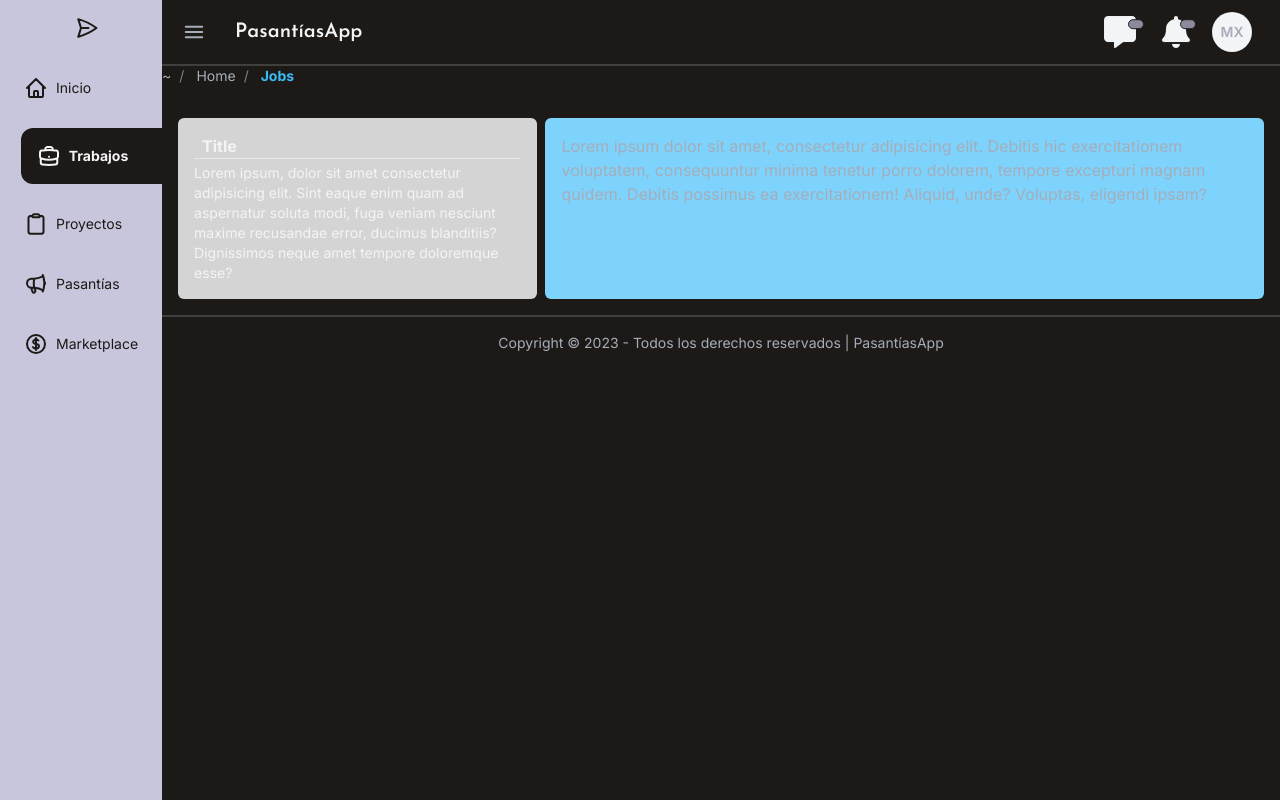
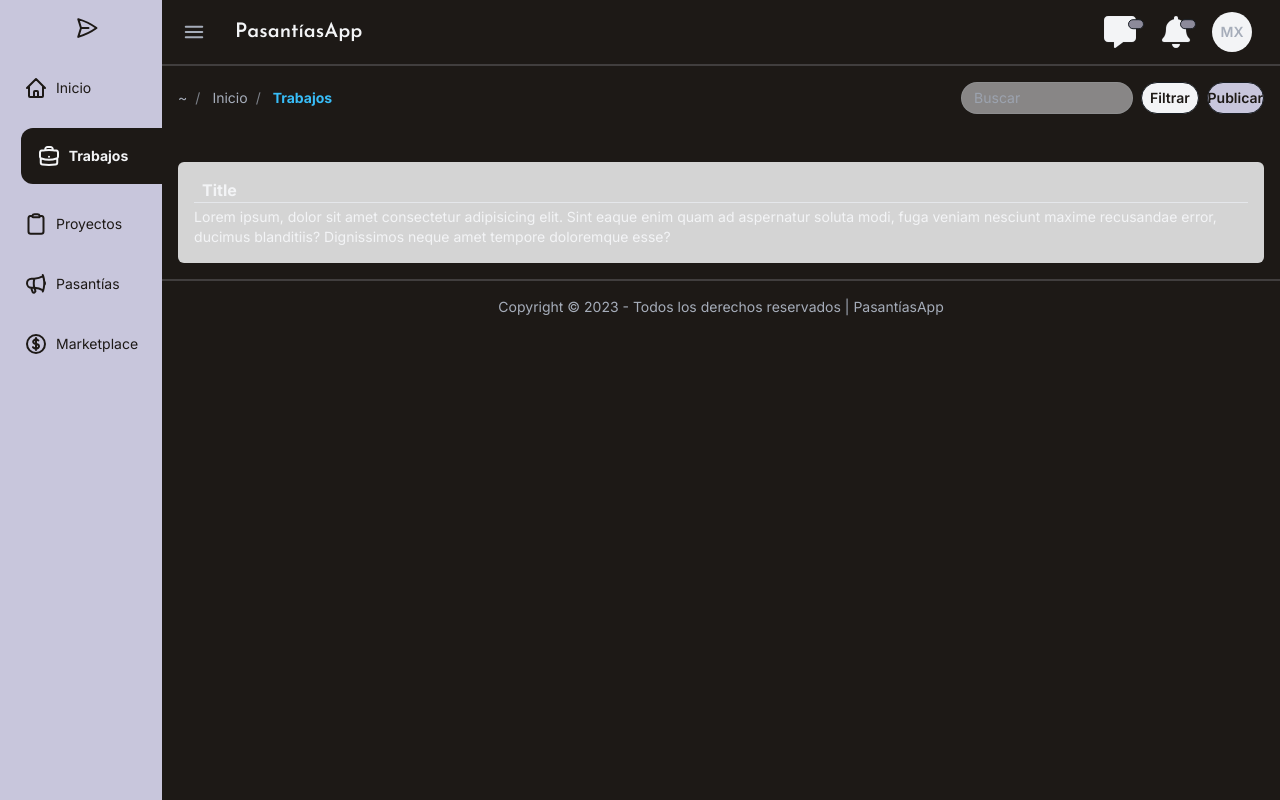
Before and after one commit to esteban-florez/novaship, a Next.js app: page /jobs in a window 1280 px wide. Built offline with nearby package versions, Linux system fonts and the light colour scheme.

Commit message:
Sub-navbar component added (Includes paths)

```diff
--- a/app/(main)/jobs/page.tsx
+++ b/app/(main)/jobs/page.tsx
@@ -1,29 +1,22 @@
-import RouteMap from '@/components/RouteMap'
+import Subnavbar from '@/components/layout/Subnavbar'
 
 export default function JobsPage() {
   return (
-    <div>
-      <RouteMap
-        paths={['home', 'jobs']}
-        currentPath={'jobs'}
-      />
-      <section className="mt-4 flex flex-row gap-2 p-4">
-        <div className="basis-2/6 rounded-md bg-neutral-300 p-4 text-white">
-          <h5 className="mb-1 border-b px-2 font-bold">Title</h5>
-          <p className="text-sm">
-            Lorem ipsum, dolor sit amet consectetur adipisicing elit. Sint eaque
-            enim quam ad aspernatur soluta modi, fuga veniam nesciunt maxime
-            recusandae error, ducimus blanditiis? Dignissimos neque amet tempore
-            doloremque esse?
-          </p>
-        </div>
-        <div className="basis-4/6 rounded-md bg-sky-300 p-4">
-          Lorem ipsum dolor sit amet, consectetur adipisicing elit. Debitis hic
-          exercitationem voluptatem, consequuntur minima tenetur porro dolorem,
-          tempore excepturi magnam quidem. Debitis possimus ea exercitationem!
-          Aliquid, unde? Voluptas, eligendi ipsam?
-        </div>
+    <>
+      <Subnavbar options={true} />
+      <section className="flex">
+        <section className="mt-4 flex flex-row gap-2 p-4">
+          <div className="basis-full rounded-md bg-neutral-300 p-4 text-white">
+            <h5 className="mb-1 border-b px-2 font-bold">Title</h5>
+            <p className="text-sm">
+              Lorem ipsum, dolor sit amet consectetur adipisicing elit. Sint
+              eaque enim quam ad aspernatur soluta modi, fuga veniam nesciunt
+              maxime recusandae error, ducimus blanditiis? Dignissimos neque
+              amet tempore doloremque esse?
+            </p>
+          </div>
+        </section>
       </section>
-    </div>
+    </>
   )
 }
--- a/app/(main)/layout.tsx
+++ b/app/(main)/layout.tsx
@@ -13,9 +13,7 @@ export default function MainLayout({
       <Aside />
       <div className="w-full flex-col">
         <Navbar />
-        <main className="container mx-auto w-full">
-          {children}
-        </main>
+        <main className="container mx-auto w-full">{children}</main>
         <Footer />
       </div>
     </div>
--- a/app/(main)/page.tsx
+++ b/app/(main)/page.tsx
@@ -1,12 +1,9 @@
-import RouteMap from '@/components/RouteMap'
+import Subnavbar from '@/components/layout/Subnavbar'
 
 export default function HomePage() {
   return (
     <>
-      <RouteMap
-        paths={['home']}
-        currentPath="home"
-      />
+      <Subnavbar options={false} />
       <section className="my-4 grid grid-cols-3 p-4">
         <div className="stats col-span-3 bg-light_purple shadow">
           <div className="stat">
@@ -25,13 +22,9 @@ export default function HomePage() {
                 ></path>
               </svg>
             </div>
-            <div className="stat-title font-title text-black">
-              Total Likes
-            </div>
+            <div className="stat-title font-title text-black">Total Likes</div>
             <div className="stat-value text-primary">25.6K</div>
-            <div className="stat-desc text-black">
-              21% more than last month
-            </div>
+            <div className="stat-desc text-black">21% more than last month</div>
           </div>
 
           <div className="stat">
@@ -50,23 +43,15 @@ export default function HomePage() {
                 ></path>
               </svg>
             </div>
-            <div className="stat-title font-title text-black">
-              Page Views
-            </div>
+            <div className="stat-title font-title text-black">Page Views</div>
             <div className="stat-value text-secondary">2.6M</div>
-            <div className="stat-desc text-black">
-              21% more than last month
-            </div>
+            <div className="stat-desc text-black">21% more than last month</div>
           </div>
 
           <div className="stat">
             <div className="stat-value text-black">86%</div>
-            <div className="stat-title font-title text-black">
-              Tasks done
-            </div>
-            <div className="stat-desc text-secondary">
-              31 tasks remaining
-            </div>
+            <div className="stat-title font-title text-black">Tasks done</div>
+            <div className="stat-desc text-secondary">31 tasks remaining</div>
           </div>
         </div>
 
--- /dev/null
+++ b/app/(main)/projects/page.tsx
@@ -0,0 +1,10 @@
+import Subnavbar from '@/components/layout/Subnavbar'
+
+export default function ProjectsPage() {
+  return (
+    <>
+      <Subnavbar options={true} />
+      <h2>Projects</h2>
+    </>
+  )
+}
--- /dev/null
+++ b/components/FilterOptions.tsx
@@ -0,0 +1,8 @@
+export default function filterOptions() {
+  return (
+    <>
+      <button className="btn-sm btn w-1/6 rounded-full bg-white normal-case text-black">Filtrar</button>
+      <button className="btn-sm btn w-1/6 rounded-full bg-light_purple normal-case text-black">Publicar</button>
+    </>
+  )
+}
--- a/components/ProfileDropdown.tsx
+++ b/components/ProfileDropdown.tsx
@@ -1,28 +1,4 @@
 import Link from 'next/link'
-
-// UNUSED
-function Modal1() {
-  return (
-    <div className="absolute right-0 top-14 flex flex-col whitespace-nowrap rounded-lg bg-white px-6 py-4 shadow-xl">
-      <span className="text-start text-xs text-neutral-content">
-        Nombre y apellido
-      </span>
-      <h5 className="mb-3 mt-2 text-center text-black">Username</h5>
-      <Link
-        href="/profile"
-        className="border-y py-2 text-sm hover:text-light_purple"
-      >
-        Ver perfil
-      </Link>
-      <Link
-        href="/login"
-        className="mt-6 rounded-sm bg-gray-200 py-2 normal-case shadow-sm transition-colors hover:bg-gray-500 hover:text-white"
-      >
-        Cerrar sesión
-      </Link>
-    </div>
-  )
-}
 
 export default function ProfileDropdown() {
   return (
@@ -30,46 +6,46 @@ export default function ProfileDropdown() {
       onClick={(e) => {
         e.stopPropagation()
       }}
-      className="absolute right-0 top-14 flex flex-col whitespace-nowrap rounded-lg bg-white px-6 py-4 shadow-xl"
+      className='absolute right-0 top-14 flex flex-col whitespace-nowrap rounded-lg bg-white px-6 py-4 shadow-xl'
     >
       {/* Username */}
-      <span className="text-start text-xs text-neutral-content">
+      <span className='text-start text-xs text-neutral-content'>
         Nombre y apellido
       </span>
-      <h5 className="mb-3 mt-2 text-center text-black">Username</h5>
+      <h5 className='mb-3 mt-2 text-center text-black'>Username</h5>
 
-      <span className="pt-2 text-start text-xs text-neutral-content">
+      <span className='pt-2 text-start text-xs text-neutral-content'>
         Opciones
       </span>
       <Link
-        href="/profile"
-        className="border-l py-2 text-start indent-2 text-xs normal-case hover:border-l-2 hover:border-light_purple hover:bg-light_purple/25"
+        href='/profile'
+        className='border-l py-2 text-start indent-2 text-xs normal-case hover:border-l-2 hover:border-light_purple hover:bg-light_purple/25'
       >
         Ver perfil
       </Link>
       <Link
-        href="/profile"
-        className="border-l py-2 text-start indent-2 text-xs normal-case hover:border-l-2 hover:border-light_purple hover:bg-light_purple/25"
+        href='/profile'
+        className='border-l py-2 text-start indent-2 text-xs normal-case hover:border-l-2 hover:border-light_purple hover:bg-light_purple/25'
       >
         Relleno x1
       </Link>
       <Link
-        href="/profile"
-        className="border-l py-2 text-start indent-2 text-xs normal-case hover:border-l-2 hover:border-light_purple hover:bg-light_purple/25"
+        href='/profile'
+        className='border-l py-2 text-start indent-2 text-xs normal-case hover:border-l-2 hover:border-light_purple hover:bg-light_purple/25'
       >
         Relleno x2
       </Link>
       <Link
-        href="/profile"
-        className="border-l py-2 text-start indent-2 text-xs normal-case hover:border-l-2 hover:border-light_purple hover:bg-light_purple/25"
+        href='/profile'
+        className='border-l py-2 text-start indent-2 text-xs normal-case hover:border-l-2 hover:border-light_purple hover:bg-light_purple/25'
       >
         Relleno x3
       </Link>
 
       {/* Logout */}
       <Link
-        href="/login"
-        className="mt-6 rounded-sm bg-gray-200 py-2 normal-case shadow-sm transition-colors hover:bg-gray-500 hover:text-white"
+        href='/login'
+        className='mt-6 rounded-sm bg-gray-200 py-2 normal-case shadow-sm transition-colors hover:bg-gray-500 hover:text-white'
       >
         Cerrar sesión
       </Link>
--- a/components/RouteMap.tsx
+++ b/components/RouteMap.tsx
@@ -1,19 +1,38 @@
+'use client'
+
+import { usePathname } from 'next/navigation'
 import Link from 'next/link'
 import styles from '@/styles/RouteMap.module.css'
-
-interface RouteProps {
-  paths: string[]
-  currentPath: string
-}
+import TranslatedRoutes from '@/translations/es'
 
 const linkActive = 'font-bold text-sky-400'
 
-export default function RoutePath({ paths, currentPath }: RouteProps) {
+interface RouteProps {
+  width: boolean
+}
+
+export default function RoutePath({ width }: RouteProps) {
+  const router = usePathname()
+
+  const structuredPath = () => {
+    const routes = router.split('/')
+    const currentRoutes = routes.filter((route) => route !== '')
+
+    return ['home', ...currentRoutes]
+  }
+
+  const currentPaths = structuredPath()
+  const currentPath = structuredPath().pop()
+
   return (
-    <section className={`${styles.breadcrumbs} text-sm`}>
+    <div
+      className={`${styles.breadcrumbs} flex ${
+        width ? 'w-full' : 'w-3/6'
+      } items-center justify-start p-4 text-sm`}
+    >
       <ul>
         <li>~</li>
-        {paths.map((path) => {
+        {currentPaths.map((path) => {
           return (
             <li key={path}>
               <Link
@@ -22,12 +41,12 @@ export default function RoutePath({ paths, currentPath }: RouteProps) {
                   path === currentPath ? linkActive : ''
                 }`}
               >
-                {path}
+                {TranslatedRoutes({ route: path })}
               </Link>
             </li>
           )
         })}
       </ul>
-    </section>
+    </div>
   )
 }
--- /dev/null
+++ b/components/SearchInput.tsx
@@ -0,0 +1,9 @@
+export default function SearchInput() {
+  return (
+    <input
+      type="text"
+      placeholder="Buscar"
+      className="input-bordered input input-sm w-3/6 max-w-xs rounded-full bg-white/50 text-white focus:bg-white"
+    />
+  )
+}
--- a/components/layout/Aside.tsx
+++ b/components/layout/Aside.tsx
@@ -61,9 +61,7 @@ export default function Aside() {
         </Link>
       </li>
       {/* Jobs */}
-      <li
-        className={routeIs({ path: '/jobs' }) ? activeLink : 'text-black'}
-      >
+      <li className={routeIs({ path: '/jobs' }) ? activeLink : 'text-black'}>
         <Link href="/jobs">
           <svg
             xmlns="http://www.w3.org/2000/svg"
@@ -84,9 +82,9 @@ export default function Aside() {
       </li>
       {/* Projects */}
       <li
-        className={routeIs({ path: '/proyectos' }) ? activeLink : 'text-black'}
+        className={routeIs({ path: '/projects' }) ? activeLink : 'text-black'}
       >
-        <Link href="/">
+        <Link href="/projects">
           <svg
             xmlns="http://www.w3.org/2000/svg"
             className="h-6 w-6"
--- /dev/null
+++ b/components/layout/Subnavbar.tsx
@@ -0,0 +1,21 @@
+import RouteMap from '@/components/RouteMap'
+import SearchInput from '@/components/SearchInput'
+import FilterOptions from '@/components/FilterOptions'
+
+interface NavbarProps {
+  options: boolean
+}
+
+export default function Subnavbar({ options }: NavbarProps) {
+  return (
+    <section className="flex items-center justify-between">
+      <RouteMap width={options} />
+      {options && (
+        <div className="flex w-3/6 items-center justify-end gap-2 p-4 text-sm">
+          <SearchInput />
+          <FilterOptions />
+        </div>
+      )}
+    </section>
+  )
+}
--- /dev/null
+++ b/translations/es.ts
@@ -0,0 +1,15 @@
+type Routes = Record<string, string>
+
+const routes: Routes = {
+  home: 'inicio',
+  jobs: 'trabajos',
+  projects: 'proyectos',
+}
+
+interface RoutesProps {
+  route: string
+}
+
+export default function TranslatedRoutes({ route }: RoutesProps): string {
+  return routes[route]
+}
```
Also changed, not shown: styles/RouteMap.module.css (+14 -0 lines).
